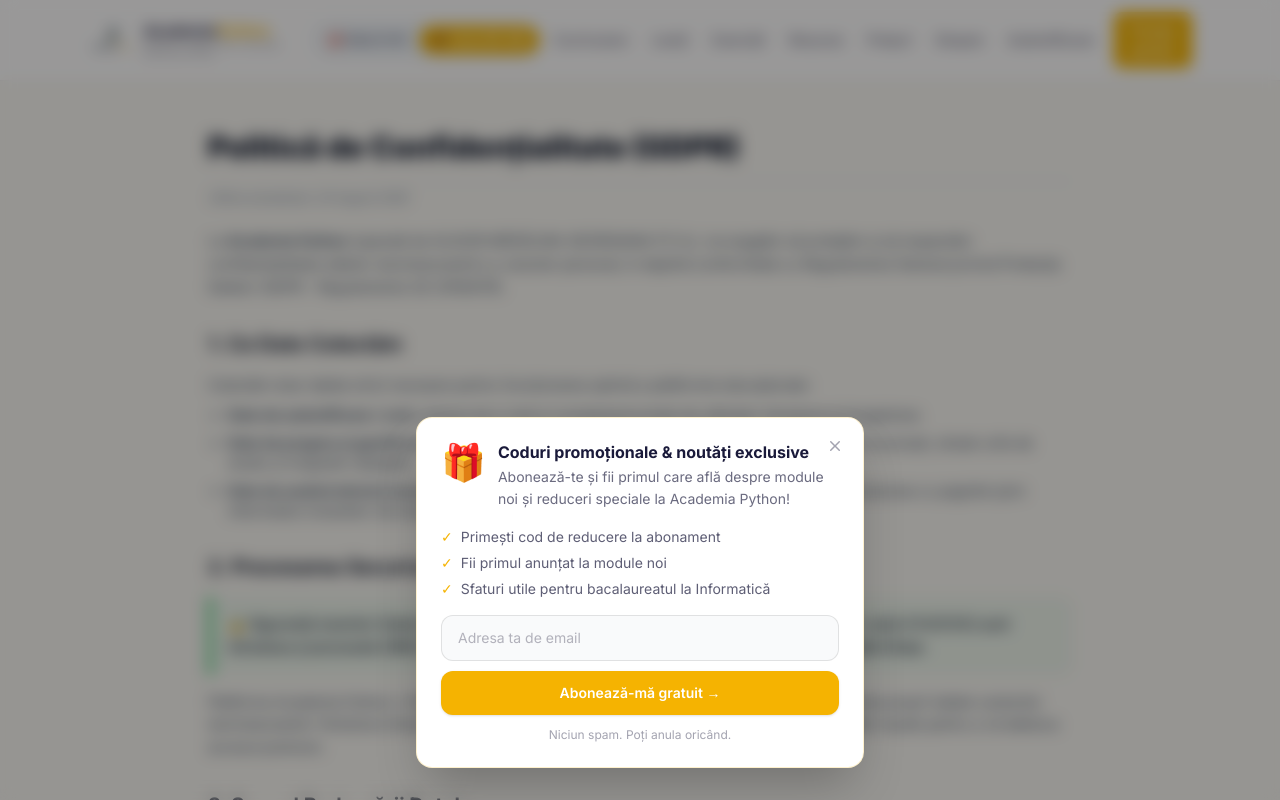
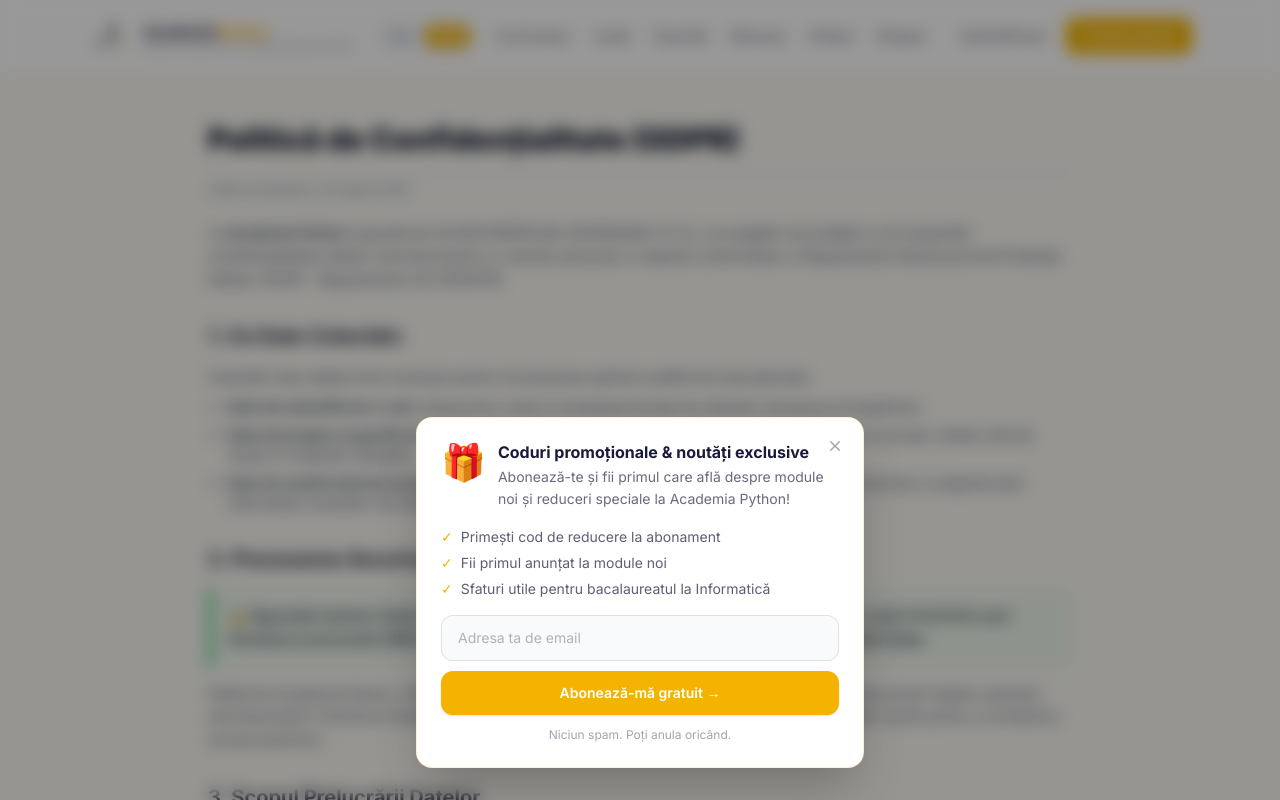
Before and after one commit to madalinagligor5-maker/python-liceu, a Next.js app: page /politica-de-confidentialitate in a window 1280 px wide. Shown: the top 800 px of the page. Built offline with nearby package versions, Linux system fonts and the light colour scheme; no server answers.

Commit message:
HeaderSwitch: mai mic si discret, fara emoji, text 10px, padding redus

```diff
--- a/src/components/HeaderSwitch.tsx
+++ b/src/components/HeaderSwitch.tsx
@@ -8,26 +8,26 @@ export default function HeaderSwitch() {
   const isKids = pathname?.startsWith("/kids");
 
   return (
-    <div className="flex items-center gap-0.5 bg-slate-100 p-0.5 rounded-full border border-black/5 select-none shrink-0 scale-90 sm:scale-100">
+    <div className="flex items-center gap-0.5 bg-slate-100/80 p-0.5 rounded-full border border-black/8 select-none shrink-0">
       <Link
         href="/kids"
-        className={`flex items-center gap-1 px-3 py-1.5 text-[11px] sm:text-xs font-extrabold rounded-full transition ${
+        className={`px-2.5 py-1 text-[10px] font-bold rounded-full transition ${
           isKids
-            ? "bg-amber-400 text-amber-950 shadow-sm"
-            : "text-foreground/60 hover:text-foreground"
+            ? "bg-amber-400/90 text-amber-950 shadow-sm"
+            : "text-foreground/50 hover:text-foreground/80"
         }`}
       >
-        <span>🎒 Kids <span className="hidden sm:inline">(I-IV)</span></span>
+        Kids
       </Link>
       <Link
         href="/curriculum"
-        className={`flex items-center gap-1 px-3 py-1.5 text-[11px] sm:text-xs font-extrabold rounded-full transition ${
+        className={`px-2.5 py-1 text-[10px] font-bold rounded-full transition ${
           !isKids
-            ? "bg-brand text-white shadow-sm"
-            : "text-foreground/60 hover:text-foreground"
+            ? "bg-brand/90 text-white shadow-sm"
+            : "text-foreground/50 hover:text-foreground/80"
         }`}
       >
-        <span>🚀 Liceu <span className="hidden sm:inline">(IX-XII)</span></span>
+        Liceu
       </Link>
     </div>
   );
```
